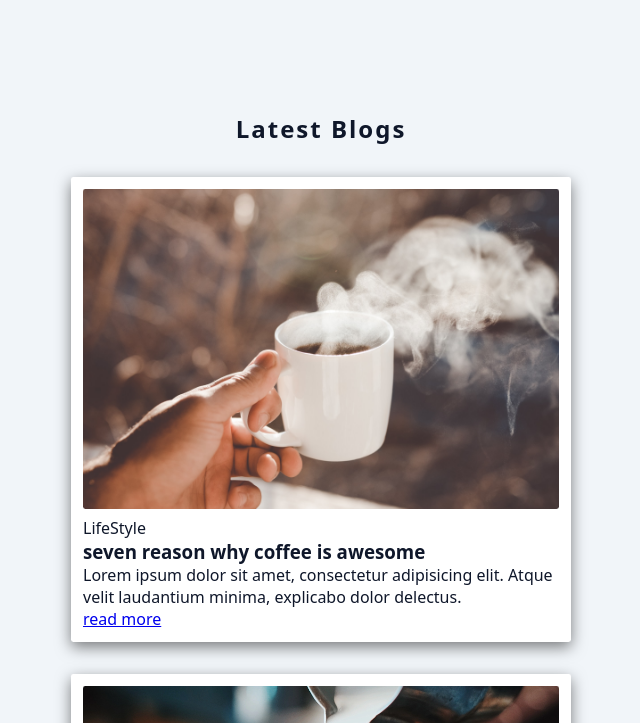
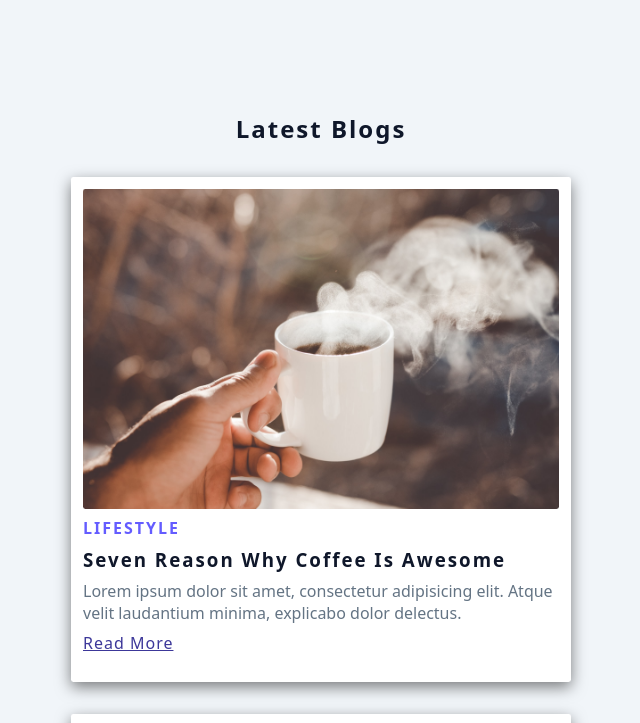
Before and after one commit to JKYROC/1111-sweb-demo-208410349, a plain HTML site: page demo/w04-208410349/blog_208410349.html in a window 1280 px wide. Shown: the top 723 px of the page, without its empty margins (319-959 px from the left). Drawn offline with Linux system fonts and the light colour scheme.

Commit message:
homepage

```diff
--- a/demo/w04-208410349/blog_208410349.css
+++ b/demo/w04-208410349/blog_208410349.css
@@ -5,8 +5,12 @@
 }
 
 :root {
+    --primary: #645cff;
+    --primary-dark: #3c3799;
     --grey-light: #f1f5f9;
+    --grey: #647484;
     --grey-dark: #0f172a;
+    --letter-spacing: 2px;
     --fluid-width: 90vw;
     --max-width: 1170px;
     --border-radius: 0.15rem;
@@ -61,3 +65,31 @@ body {
     border-radius: var(--border-radius);
     margin-bottom: 0.5rem;
 }
+
+.blog-content{
+    padding-bottom: 1rem;
+}
+
+.blog-content span {
+    text-transform: uppercase;
+    color: var(--primary);
+    letter-spacing: var(--letter-spacing);
+    font-weight: 800;
+}
+
+.blog-content h3 {
+    text-transform: capitalize;
+    letter-spacing: var(--letter-spacing);
+    margin: 0.5rem 0;
+}
+
+.blog-content p {
+    color: var(--grey);
+    margin-bottom: 0.5rem;
+}
+
+.blog-content a {
+    text-transform: capitalize;
+    color: var(--primary-dark);
+    letter-spacing: 1px;
+}
```
Also changed, not shown: HomePage.html (renamed from index.html).
